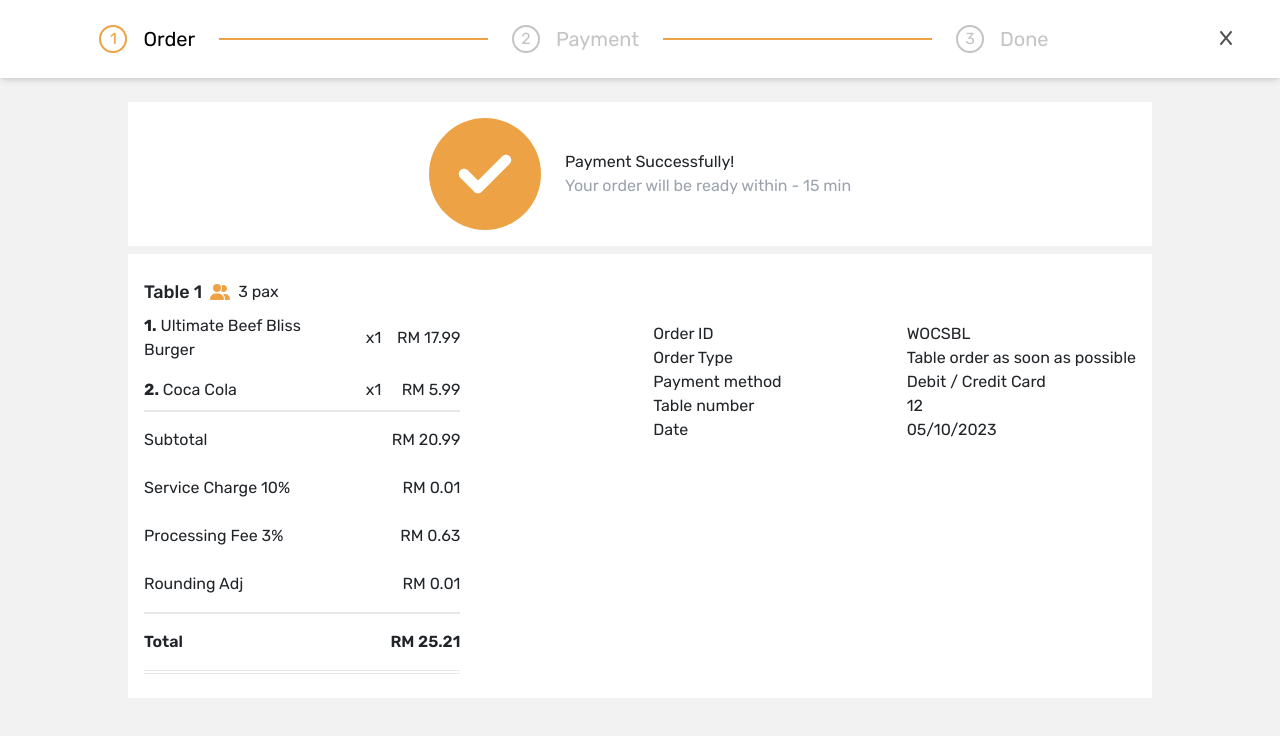
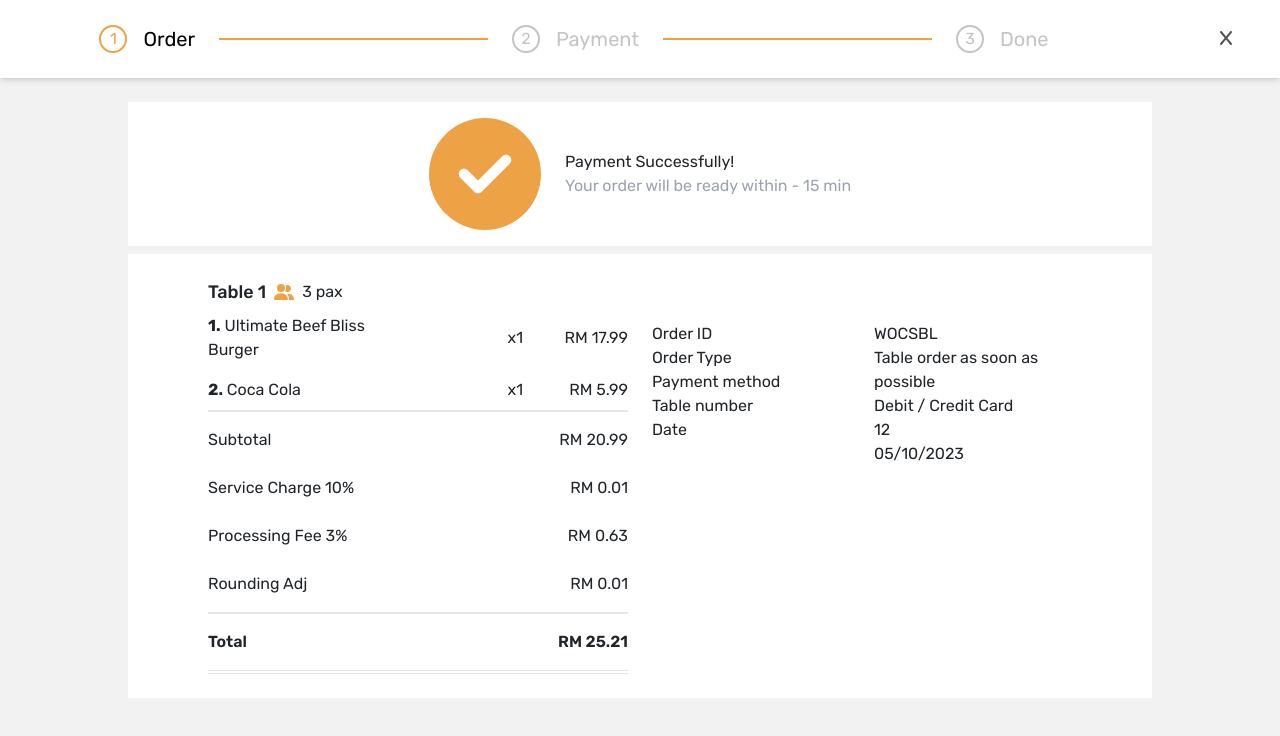
Before and after one commit to leewenghin/DineSmart, a React (Vite) app: page /paymentdetail in a window 1280 px wide. Shown: the top 736 px of the page. Built offline with nearby package versions, Linux system fonts and the light colour scheme.

Commit message:
update finish paymentdetail

```diff
--- a/src/pages/payment_detail.tsx
+++ b/src/pages/payment_detail.tsx
@@ -120,7 +120,7 @@ function menu() {
             </div>
           </div>
         </div>
-        <div className="md:px-20 px-3 py-4 bg-white max-w-screen-lg mx-auto w-full">
+        <div className="lg:!px-20 px-3 py-4 bg-white max-w-screen-lg mx-auto w-full">
             <div className=" flex items-center ">
               <p className="font-medium text-lg ">Table 1</p>
               <FontAwesomeIcon
@@ -131,7 +131,7 @@ function menu() {
               3 pax
             </div>
             <div className=" md:flex block justify-between gap-4">
-              <div>
+              <div className="md:w-1/2">
                 <table className="w-full">
                   <tbody>
                     <tr className="">
@@ -164,8 +164,8 @@ function menu() {
                   <p>RM 25.21</p>
                 </div>
               </div>
-              <div>
-                <div className="grid grid-cols-2 gap-4 py-3">
+              <div className="md:w-1/2">
+                <div className="grid grid-cols-2 gap-4 py-3 ">
                   <div>
                     <p>Order ID</p>
                     <p>Order Type</p>
```
